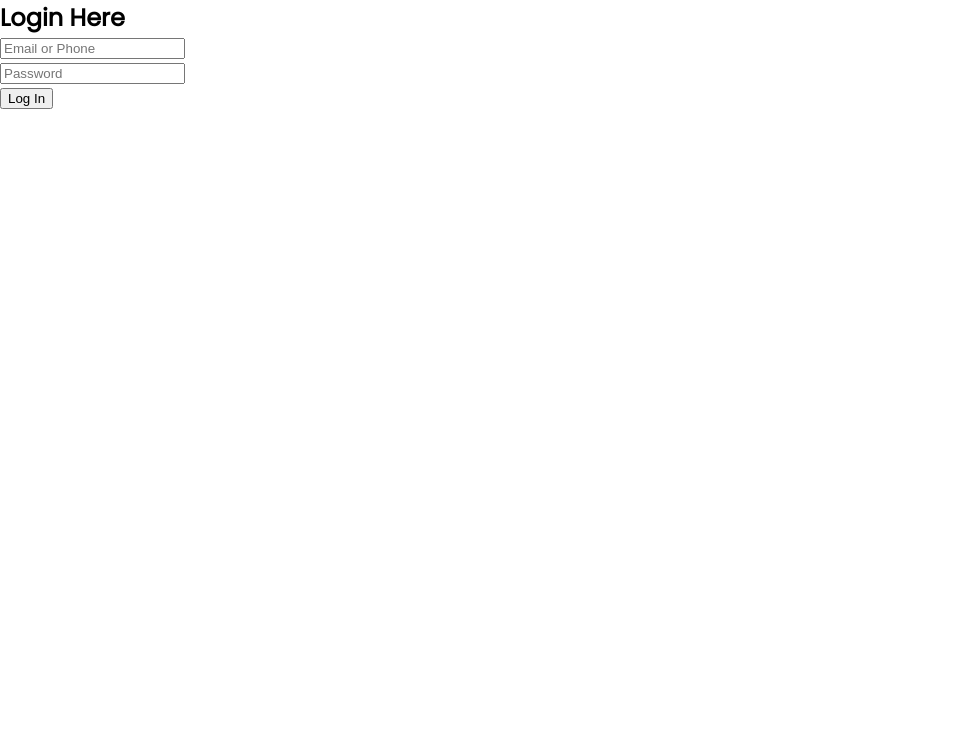
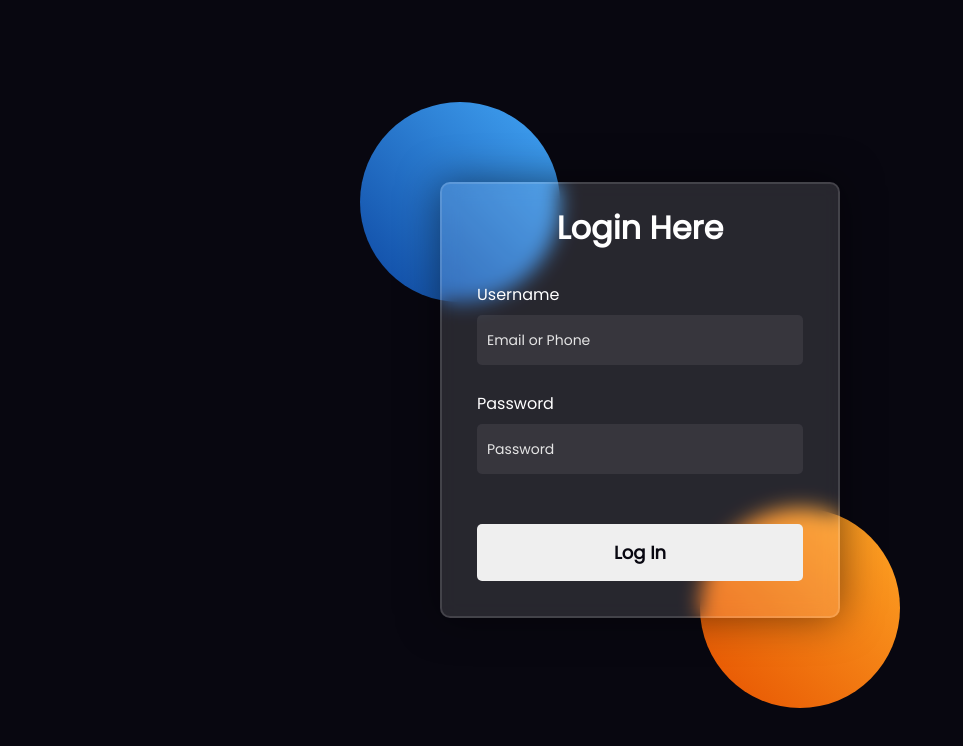
Before and after one commit to saeed90webdev/login-1, a plain HTML site: page index.html in a window 1280 px wide. Shown: the whole page, without its empty margins (0-963 px from the left). Drawn offline with Linux system fonts and the light colour scheme.

Commit message:
add css styles

```diff
--- a/index.html
+++ b/index.html
@@ -15,12 +15,12 @@
         <div class="shape shape--two"></div>
         <form class="form">
             <h2 class="form__title">Login Here</h2>
-            <div>
-                <lable class="form__lable" for="username"></lable>
+            <div class="form__input--wrapper">
+                <lable class="form__lable" for="username">Username</lable>
                 <input type="text" class="form__input" id="username" placeholder="Email or Phone">
             </div>
-            <div>
-                <lable class="form__lable" for="password"></lable>
+            <div class="form__input--wrapper">
+                <lable class="form__lable" for="password">Password</lable>
                 <input type="text" class="form__input" id="password" placeholder="Password">
             </div>
             <button type="submit" class="form__submit-btn">Log In</button>
--- a/styles/style.css
+++ b/styles/style.css
@@ -1,14 +1,106 @@
-html {
+html{
     box-sizing: border-box;
 }
 
 *,
 *::after,
-*::before {
+*::before{
     box-sizing: inherit;
     margin: 0;;
 }
 
-body {
+body{
     font-family: "Poppins";
+    background-color: #080710;
+    display: flex;
+    justify-content: center;
+    align-items: center;
+    height: 100vh;
 }
+
+input,button{
+    font-family: inherit;
+    border: 0;
+    outline: none;
+}
+
+.wrapper{
+    width: 400px;
+    position: relative;
+}
+
+.shape{
+    width: 200px;
+    height: 200px;
+    border-radius: 100%;
+    position: absolute;
+    z-index: -1;
+}
+
+.shape--one{
+    background: linear-gradient(45deg, #0D47A1, #42A5F5);
+    top: -80px;
+    left: -80px;
+}
+
+.shape--two{
+    background: linear-gradient(45deg,#E65100, #FFA726);
+    bottom: -90px;
+    right:-60px;
+}
+
+.form{
+    width: 100%;
+    height: 100%;
+    background-color: rgba(255, 255, 255, 0.13);
+    backdrop-filter: blur(10px);
+    color: #fff;
+    padding: 20px 35px 35px 35px;
+    border: 2px solid rgba(255, 255, 255, 0.13);
+    border-radius: 10px;
+    box-shadow: 0 0 40px rgba(0, 0, 0, 0.5);
+}
+
+.form__title{
+    font-size: 32px;
+    text-align: center;
+    margin-bottom: 30px;
+}
+
+.form__input--wrapper{
+    margin-bottom: 26px;
+}
+
+.form__lable{
+    font-size: 16px;
+}
+
+.form__input{
+    font-size: 14px;
+    font-weight: 300;
+    display: block;
+    width: 100%;
+    height: 50px;
+    background-color: rgba(255, 255, 255, 0.07);
+    color: #fff;
+    padding: 0 10px;
+    margin-top: 8px;
+    border-radius: 5px;
+}
+
+.form__input::placeholder{
+    color: #e5e5e5;
+}
+
+.form__submit-btn{
+    border-color: #fff;
+    color: #080710;
+    border-radius: 5px;
+    text-align: center;
+    padding: 15px 0;
+    display: block;
+    font-size: 18px;
+    font-weight: bold;
+    width: 100%;
+    margin-top: 50px;
+}
```
